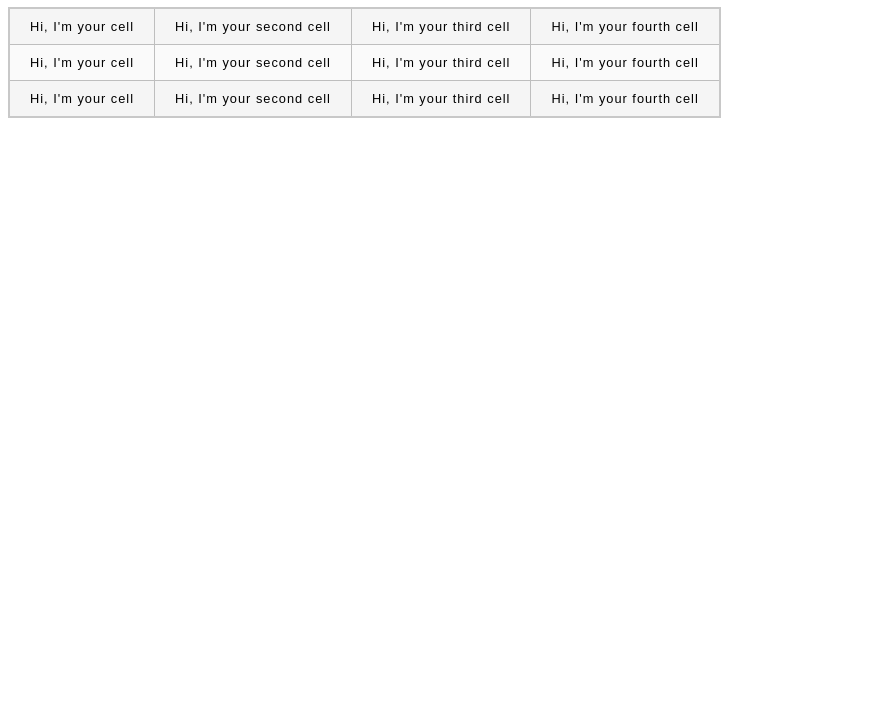
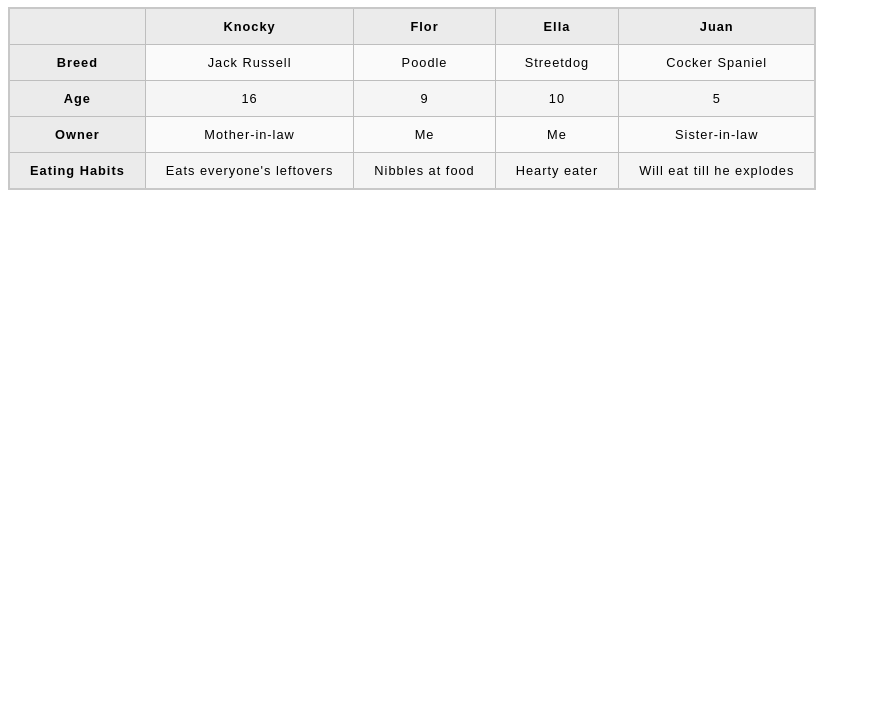
Before and after one commit to SebastianArce/theodinproject, a plain HTML site: page html-tables/index.html in a window 1280 px wide. Shown: the part 73-800 px from the top of the page, without its empty margins (0-871 px from the left). Drawn offline with Linux system fonts and the light colour scheme.

Commit message:
add headers to simple table

```diff
--- a/html-tables/index.html
+++ b/html-tables/index.html
@@ -1,33 +1,52 @@
 <!DOCTYPE html>
-<html lang="en">
+<html lang="en-US">
   <head>
-    <meta charset="UTF-8">
-    <meta name="viewport" content="width=device-width, initial-scale=1.0">
-    <title>Simple table</title>
-    <link rel="stylesheet" href="styles.css">
+    <meta charset="utf-8">
+    <meta name="viewport" content="width=device-width">
+    <title>Dogs table</title>
+    <link href="styles.css" rel="stylesheet" type="text/css">
   </head>
   <body>
-    <h1>Table template</h1>
+    <h1>Dogs Table</h1>
+
     <table>
       <tr>
-            <td>Hi, I'm your cell</td>
-            <td>Hi, I'm your second cell</td>
-            <td>Hi, I'm your third cell</td>
-            <td>Hi, I'm your fourth cell</td>
+        <th>&nbsp;</th>
+        <th>Knocky</th>
+        <th>Flor</th>
+        <th>Ella</th>
+        <th>Juan</th>
       </tr>
       <tr>
-            <td>Hi, I'm your cell</td>
-            <td>Hi, I'm your second cell</td>
-            <td>Hi, I'm your third cell</td>
-            <td>Hi, I'm your fourth cell</td>
+        <th>Breed</th>
+        <td>Jack Russell</td>
+        <td>Poodle</td>
+        <td>Streetdog</td>
+        <td>Cocker Spaniel</td>
       </tr>
       <tr>
-            <td>Hi, I'm your cell</td>
-            <td>Hi, I'm your second cell</td>
-            <td>Hi, I'm your third cell</td>
-            <td>Hi, I'm your fourth cell</td>
+        <th>Age</th>
+        <td>16</td>
+        <td>9</td>
+        <td>10</td>
+        <td>5</td>
+      </tr>
+      <tr>
+        <th>Owner</th>
+        <td>Mother-in-law</td>
+        <td>Me</td>
+        <td>Me</td>
+        <td>Sister-in-law</td>
+      </tr>
+      <tr>
+        <th>Eating Habits</th>
+        <td>Eats everyone's leftovers</td>
+        <td>Nibbles at food</td>
+        <td>Hearty eater</td>
+        <td>Will eat till he explodes</td>
       </tr>
     </table>
 
+
   </body>
 </html>
```
Lines whose indentation alone changed are shown as unchanged.
